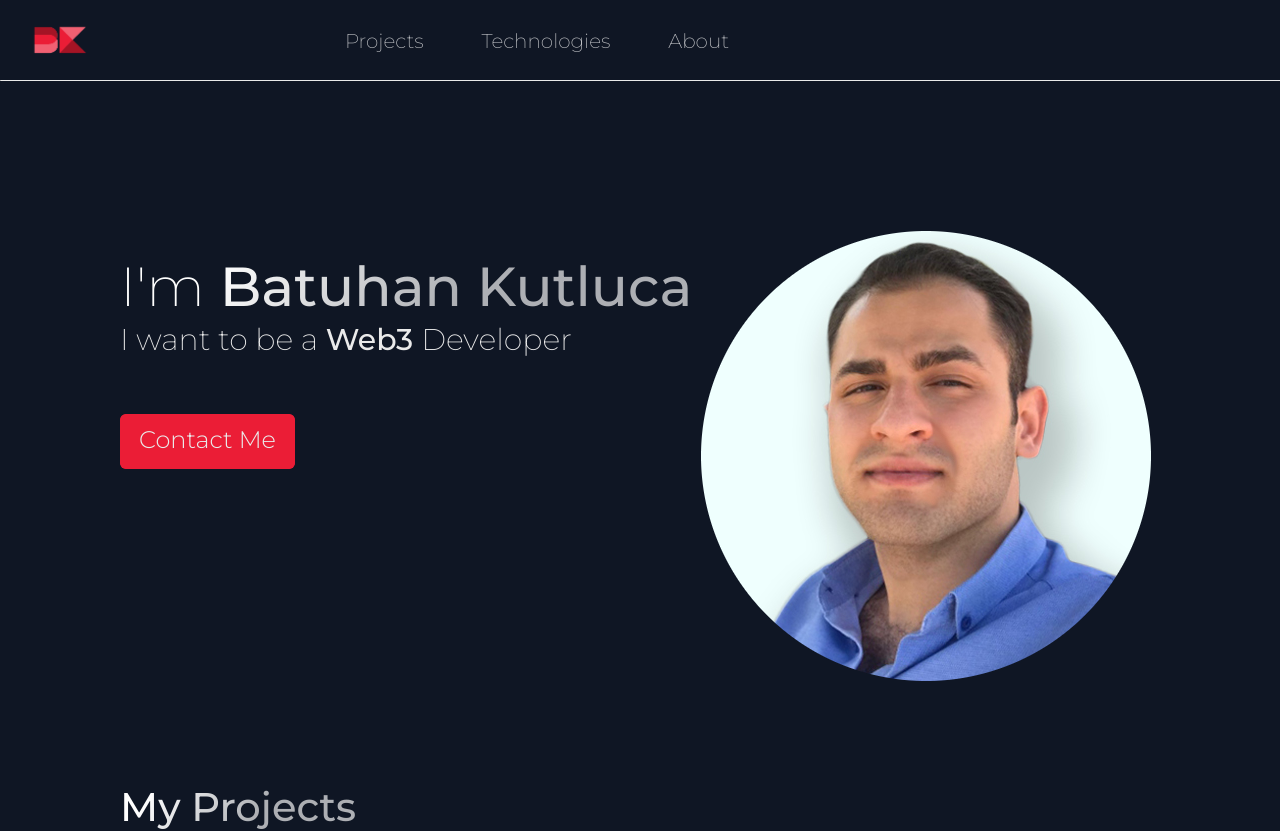
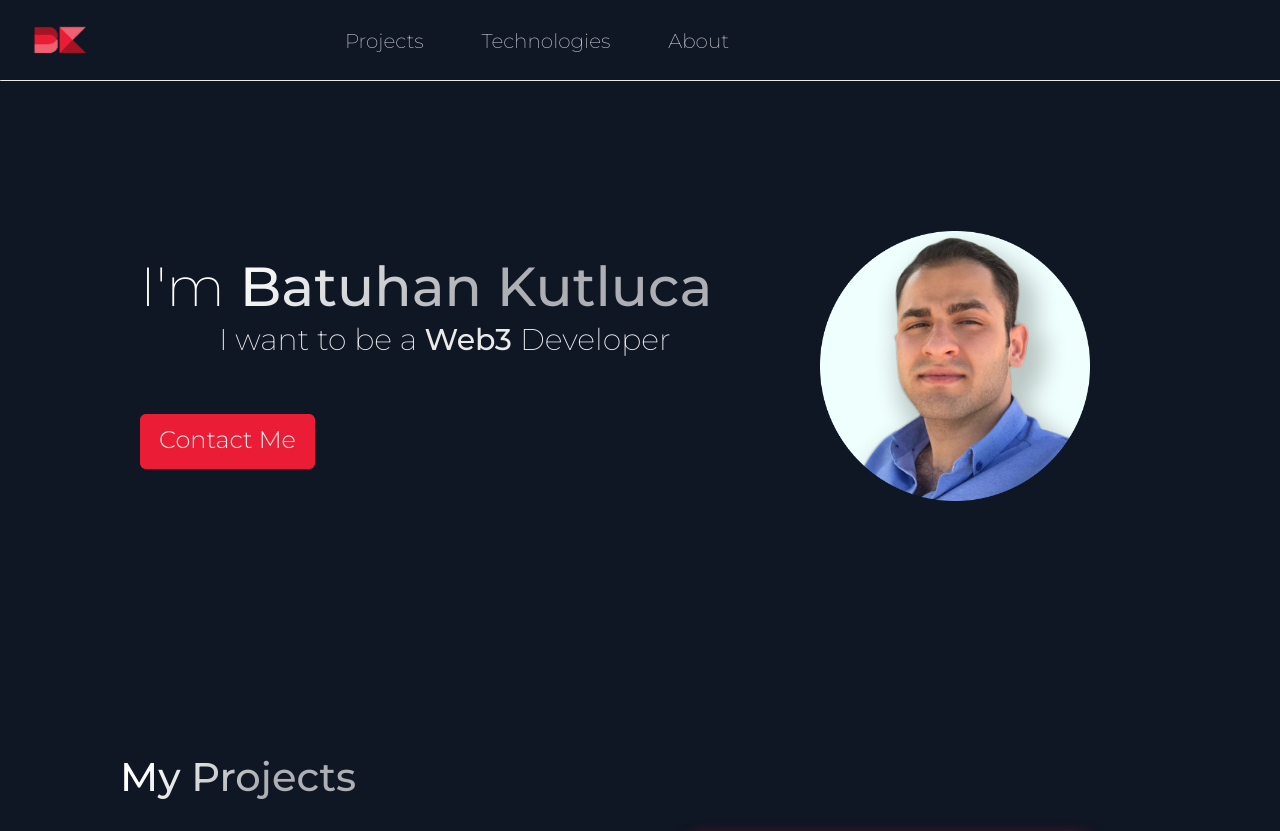
Before and after one commit to kutlucabatuhan/portfoliosite, a Next.js app: page / in a window 1280 px wide. Shown: the top 831 px of the page. Built offline with nearby package versions, Linux system fonts and the light colour scheme.

Commit message:
Update HeroStyles.js

```diff
--- a/src/components/Hero/HeroStyles.js
+++ b/src/components/Hero/HeroStyles.js
@@ -1,12 +1,14 @@
 import styled from 'styled-components';
 
 export const LeftSection = styled.div`
+  text-align: center;
+  margin-left: 2rem;
   width: 100%;
   @media ${(props) => props.theme.breakpoints.sm} {
     width: 100%;
     display: flex;
     flex-direction: column;
-    margin: 0 auto;
+    margin-left: 2rem;
     padding-top: 1.5rem;
   }
   @media ${(props) => props.theme.breakpoints.md} {
@@ -15,13 +17,15 @@ export const LeftSection = styled.div`
     flex-direction: column;
     margin: 1.5rem auto;
     position: relative;
-    top: 285px;
+    top: 290px;
     text-align: center;
   }
 `;
 
 export const RightSection = styled.div`
-  width: 100%;
+  text-align: center;
+  width: 700px;
+  margin-bottom: 15rem;
   @media ${(props) => props.theme.breakpoints.sm} {
     width: 80%;
     display: flex;
@@ -35,21 +39,19 @@ export const RightSection = styled.div`
     flex-direction: column;
     margin: 1.5rem auto;
     position: relative;
-    top: -185px;
+    top: -190px;
   }
 `;
-
 
 export const NavLink = styled.a`
   color: #eaeaea;
   padding-top: 1.2rem;
   text-align: center;
-  width: 175px;
-  height: 55px;
+  width: 100%;
+  height: 100%;
   @media ${(props) => props.theme.breakpoints.sm} {
-    padding-top: 1.8rem;
-    width: 250px;
-    height: 55px;
+    width: 100%;
+    height: 100%;
   }
 `;
 
@@ -72,10 +74,11 @@ export const Bold = styled.span`
 `;
 
 export const Img = styled.img`
+  width: 270px;
   text-align: center;
   margin: auto;
   @media ${(props) => props.theme.breakpoints.md} {
     margin-bottom: 2rem;
-    width: 100%;
+    width: 210px;
   }
 `;
```
